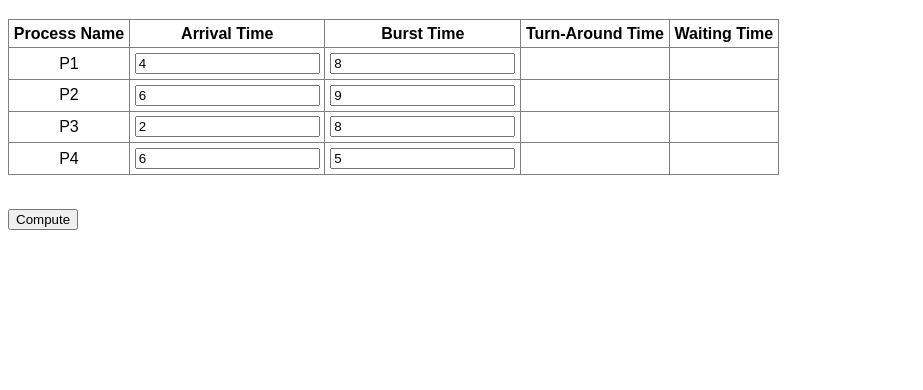
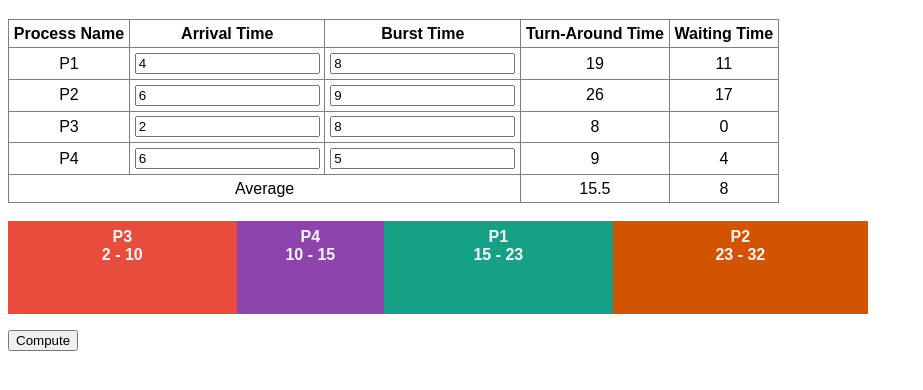
Before and after one commit to jjsarmiento/CPU_Scheduler, a plain HTML site: page ShortestJobFirst.html in a window 1280 px wide. Both pictures are taken after a click on the button "Compute". Shown: the part 106-496 px from the top of the page, without its empty margins (0-923 px from the left). Drawn offline with Linux system fonts and the light colour scheme.

Commit message:
Shortest Job First - Finished

```diff
--- a/ShortestJobFirst.html
+++ b/ShortestJobFirst.html
@@ -23,10 +23,18 @@
         table {
             border-collapse : collapse;
         }
+        .bubble {
+            -webkit-box-shadow: 0px 0px 21px 1px rgba(0,0,0,0.84);
+            -moz-box-shadow: 0px 0px 21px 1px rgba(0,0,0,0.84);
+            box-shadow: 0px 0px 21px 1px rgba(0,0,0,0.84);
+        }
     </style>
     <script src="js/jquery-3.1.0.min.js"></script>
     <script>
         var ready_queue = [];
+        var FIRST_PROCESS = [];
+        var GLOBAL_startTime = null;
+        var GLOBAL_endTime = null;
         var my_console = $('#cust_console');
         var my_gantt_chart = $('#gantt_chart');
         var my_colors = [
@@ -37,6 +45,7 @@
         ];
 
         $(document).ready(function(){
+
             $('input').each(function(){
                 $(this).val(Math.floor(Math.random() * 10) + 1);
             });
@@ -51,16 +60,69 @@
                             if(curr_arrival_time == parseFloat(i)){
                                 var process_number = index+1;
                                 var curr_bursttime = parseFloat($('[data-process="'+(process_number)+'"][class="burst_time"]').val());
+                                if(FIRST_PROCESS.length == 0){
+                                    FIRST_PROCESS.push(process_number+'?'+curr_bursttime);
+                                }else{
                                     ready_queue.push(process_number+'?'+curr_bursttime);
+                                }
                             }
                         });
                     }
                     // sort by burst time
-                        console.log(ready_queue);
                     ready_queue.sort(function(a,b){
                         return a.split('?')[1] - b.split('?')[1]
                     });
+                    ready_queue = FIRST_PROCESS.concat(ready_queue);
                     console.log(ready_queue);
+
+                    // start process
+                    var loop_length = parseFloat(ready_queue.length);
+
+                    my_gantt_chart.empty();
+                    for(var o=0; o < loop_length; o++){
+                        var tmp_process = ready_queue[0].split('?')[0];
+                        var tmp_burst = parseFloat(ready_queue[0].split('?')[1]);
+                        ready_queue.shift();
+                        var tmp_at = parseFloat($('[class="arrival_time"][data-process="'+tmp_process+'"]').val());
+
+                        // check for start time initialization
+                        if(GLOBAL_startTime == null){
+                            GLOBAL_startTime = tmp_at;
+                        }
+
+                        // check for waiting time
+                        if(GLOBAL_startTime < tmp_at){
+                            $('#gantt_chart').append('<div class="gantt_block bubble" style="background-color: white; width: 10%; border: 1px solid #333333; color: black;">BUBBLE<br/>'+GLOBAL_startTime+' - '+tmp_at+'</div>');
+                            GLOBAL_startTime = tmp_at;
+                        }
+
+                        GLOBAL_endTime = GLOBAL_startTime + tmp_burst;
+
+                        //compute waiting time and tat
+                        var wt = GLOBAL_startTime - tmp_at;/**/
+                        var tat = GLOBAL_endTime - tmp_at;
+
+                        $('#P'+tmp_process+'_WT').empty().append(wt);
+                        $('#P'+tmp_process+'_TAT').empty().append(tat);
+
+                        var curr_width = ((tmp_burst / GET_BURSTTIME_TOTAL()) * 80);
+
+                        $('#gantt_chart').append('<div class="gantt_block" style="background-color: '+my_colors[o]+'; width: '+curr_width+'%;">P'+tmp_process+'<br/>'+GLOBAL_startTime+' - '+GLOBAL_endTime+'</div>');
+                        GLOBAL_startTime = GLOBAL_endTime;
+                    }
+
+                    // compute avt TAT and WT
+                    var total_tat = 0;
+                    $('.TAT').each(function(index, value){
+                        total_tat += parseFloat($(this).text());
+                    });
+                    $('#AVG_TAT').empty().append((parseFloat(total_tat)/parseFloat(loop_length)));
+                    // compute average WT
+                    var total_wt = 0;
+                    $('.WT').each(function(index, value){
+                        total_wt += parseFloat($(this).text());
+                    });
+                    $('#AVG_WT').empty().append((parseFloat(total_wt)/parseFloat(loop_length)));
                 }
             });
             $('#methods').change(function(){
@@ -189,6 +251,11 @@
         <td><span class="TAT" id="P4_TAT"></span></td>
         <td><span class="WT" id="P4_WT"></span></td>
     </tr>
+    <tr>
+        <td colspan="3">Average</td>
+        <td><span id="AVG_TAT"></span></td>
+        <td><span id="AVG_WT"></span></td>
+    </tr>
     </tbody>
 </table>
 <br/>
```
Also changed, not shown: index.html (+6 -1 lines). Lines whose indentation alone changed are shown as unchanged.
